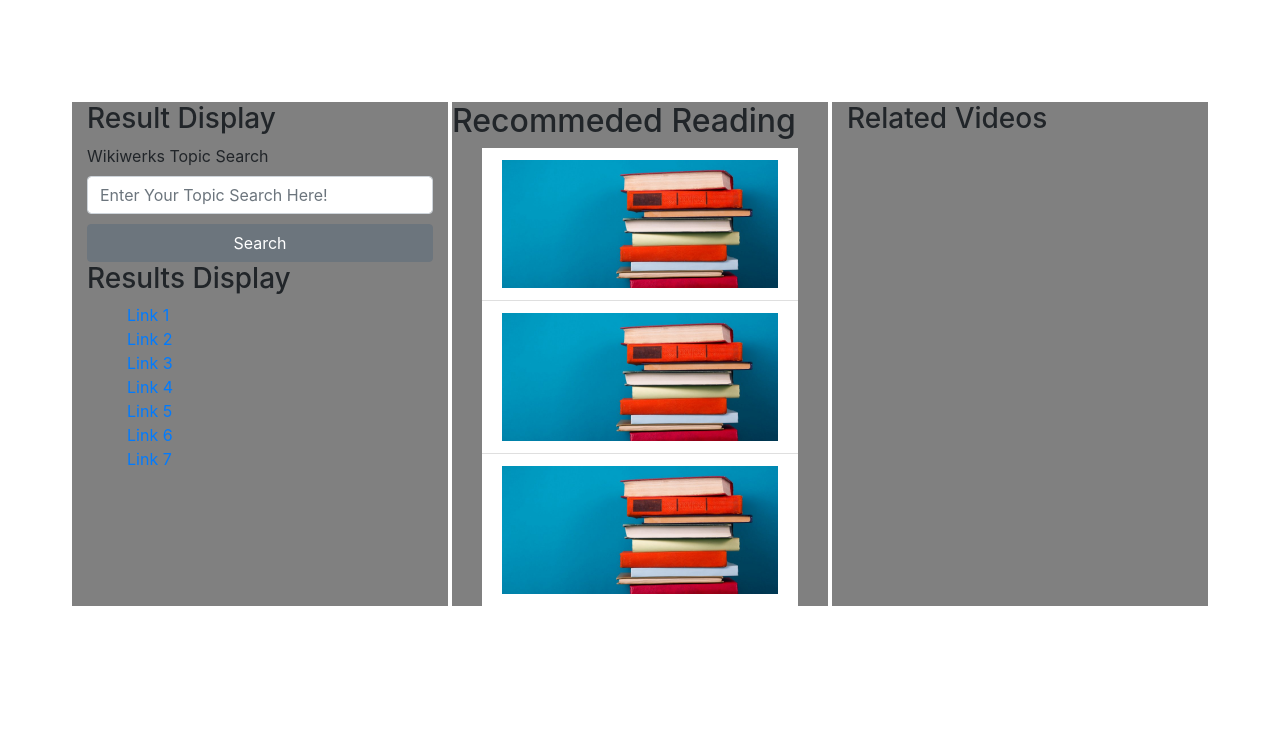
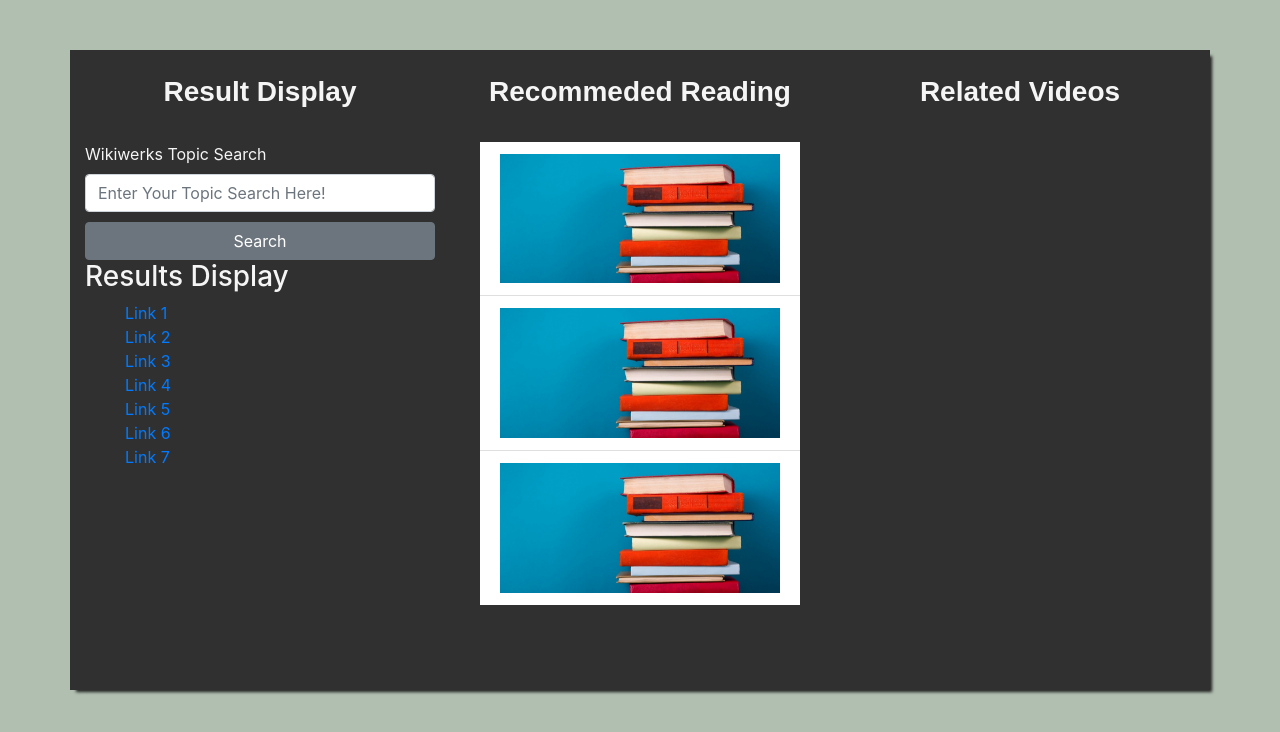
Before and after one commit to clmitchell630/wiki-werks, a plain HTML site: page request.html in a window 1280 px wide. Drawn offline with nearby package versions, Linux system fonts and the light colour scheme.

Commit message:
bit more css...

```diff
--- a/assets/css/style.css
+++ b/assets/css/style.css
@@ -1,8 +1,27 @@
+body {
+    background-color: #b1bfb1;
+    color: whitesmoke;
+
+}
+
+.headerStyle {
+    padding: 25px 0px;
+    text-align: center;
+    font-family: Arial, Helvetica, sans-serif;
+    font-weight: bolder;
+}
+.appBox {
+    min-height: 640px;
+    background-color: #303030;
+    box-shadow: 4px 4px 3px -2px #1e1e1e;
+
+}
 
 li img {
     width: 100%;
 }
-.card:hover{
+
+.card:hover {
     opacity: .75;
 }
 
@@ -11,9 +30,9 @@ li img {
     width: 300px;
     border: none;
     text-align: center;
+}
 
-}
-.cardStyle a:hover, .cardStyle a{
+.cardStyle a:hover, .cardStyle a {
     text-decoration: none;
     color: black;
 }
@@ -23,10 +42,10 @@ li img {
 }
 
 .overflowStyle::-webkit-scrollbar-track {
-    -webkit-box-shadow: inset 0 0 6px rgba(0,0,0,0.3);
+    -webkit-box-shadow: inset 0 0 6px rgba(0, 0, 0, 0.3);
 }
 
 .overflowStyle::-webkit-scrollbar-thumb {
-  background-color: darkgrey;
-  outline: 1px solid slategrey;
+    background-color: darkgrey;
+    outline: 1px solid slategrey;
 }
--- a/request.html
+++ b/request.html
@@ -9,7 +9,9 @@
 
   <link rel="stylesheet" href="https://stackpath.bootstrapcdn.com/bootstrap/4.3.1/css/bootstrap.min.css"
     integrity="sha384-ggOyR0iXCbMQv3Xipma34MD+dH/1fQ784/j6cY/iJTQUOhcWr7x9JvoRxT2MZw1T" crossorigin="anonymous">
+  <link href="https://fonts.googleapis.com/css?family=Kalam&display=swap" rel="stylesheet">
   <link rel="stylesheet" type="text/css" href="assets/css/style.css">
+
   <script src="https://ajax.googleapis.com/ajax/libs/jquery/3.4.1/jquery.min.js"></script>
   <script src="https://www.gstatic.com/firebasejs/6.3.5/firebase-app.js"></script>
   <script src="https://www.gstatic.com/firebasejs/6.3.5/firebase-database.js"></script>
@@ -21,15 +23,15 @@
 
 <body>
 
-  <header style="height: 100px;"></header>
+  <header style="height: 50px;"></header>
 
-  <div class="container">
+  <div class="container appBox">
     <div class="row">
       <!-- leftmost column -->
-      <section class="col-md-4" style="background-color: gray; border: 2px solid white;">
+      <section class="col-md-4">
 
         <!-- form -->
-        <h3>Result Display</h3>
+        <h3 class="headerStyle">Result Display</h3>
 
         <form id="wiki-form">
 
@@ -43,7 +45,7 @@
 
         <!-- Sidebar Topics -->
 
-        <h3 class="sidebar-item">Results Display</h3>
+        <h3>Results Display</h3>
         <ul style="list-style:none;">
           <li>
             <a href="#" class="wikilink">Link 1</a>
@@ -70,11 +72,11 @@
 
       </section>
       <!-- Page Content -->
-      <section class="col-md-4" style="background-color: gray; border: 2px solid white;">
+      <section class="col-md-4">
 
-        <div class="row">
-          <h2>Recommeded Reading</h2>
-        </div>
+        <!-- <div class="row headerStyle"> -->
+        <h3 class="headerStyle">Recommeded Reading</h2>
+          <!-- </div> -->
           <div class="container" style="margin: 0 auto;">
             <ul class="list-group list-group-flush">
               <li class="list-group-item">
@@ -92,9 +94,9 @@
       </section>
 
       <!-- youtube -->
-      <section class="col-md-4" style="background-color: gray; border: 2px solid white; max-height: 600px;">
+      <section class="col-md-4">
         <div>
-          <h3>Related Videos</h3>
+          <h3 class="headerStyle">Related Videos</h3>
           <div class="container overflow-auto overflowStyle" style="max-height: 500px;">
             <ul class="list-unstyled" id="ytList">
               <!-- content fills here -->
@@ -108,7 +110,7 @@
     </div>
   </div>
 
-  <footer style="height:100px;"></footer>
+  <footer style="height: 50px;"></footer>
 
 </body>
 
```
Lines whose indentation alone changed are shown as unchanged.
